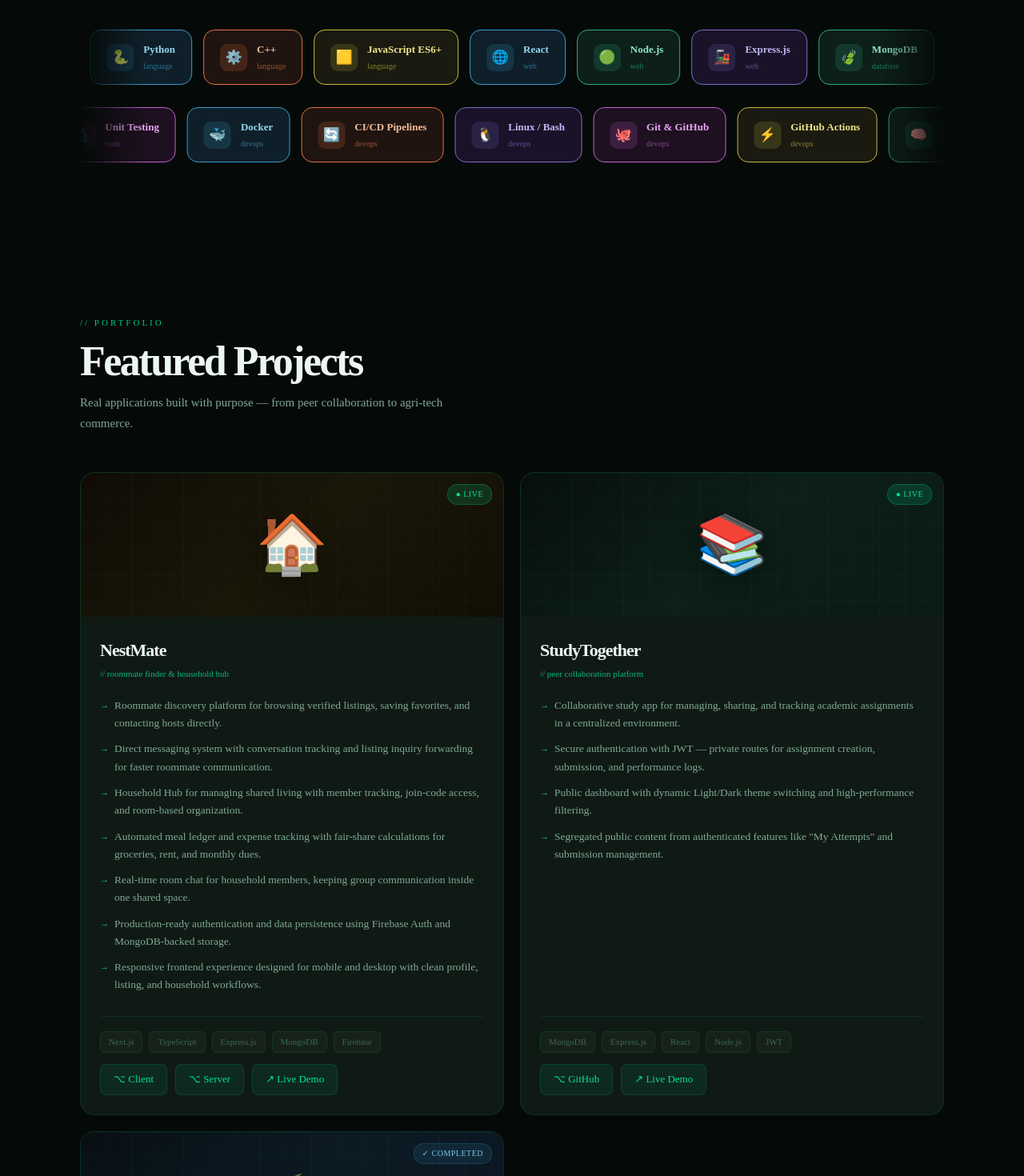
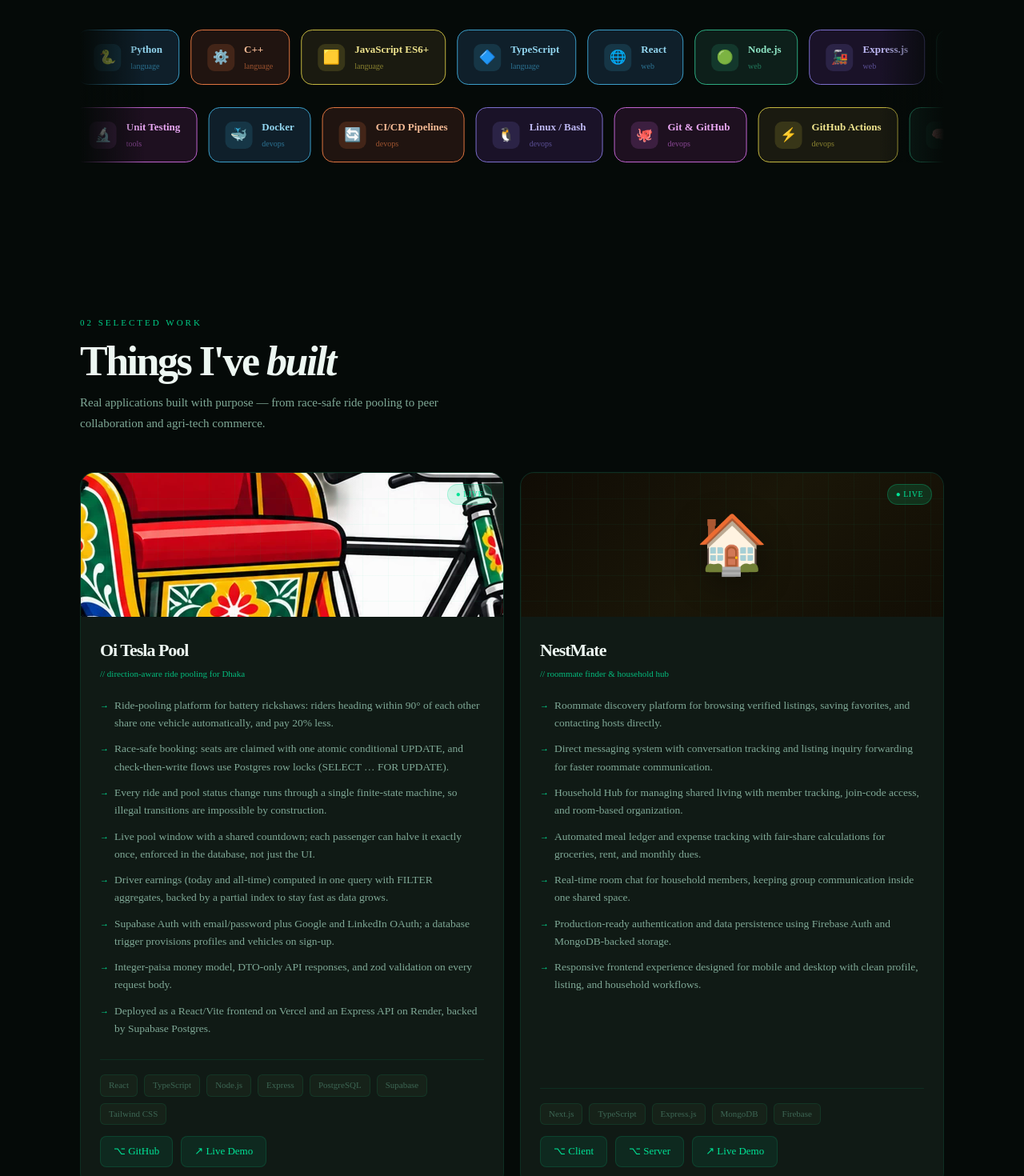
Before and after one commit to rafi0112/PORTFOLIO2.0, a React (Vite) app: page / in a window 1280 px wide. Shown: the part 1300-2770 px from the top of the page at 80% size. Built offline with nearby package versions, Linux system fonts and the light colour scheme; no server answers.

Commit message:
Add Oi Tesla Pool as featured project and new skills

```diff
--- a/src/components/sections/Projects.tsx
+++ b/src/components/sections/Projects.tsx
@@ -11,9 +11,36 @@
   points: string[];
   techs: string[];
   links: { label: string; url: string }[];
+  image?: string;
+  featured?: boolean;
 }
 
 const projects: Project[] = [
+  {
+    title: "Oi Tesla Pool",
+    subtitle: "// direction-aware ride pooling for Dhaka",
+    icon: "🛺",
+    image: "/oi-tesla-pool.webp",
+    featured: true,
+    bannerClass: "proj-banner-4",
+    badgeClass: "badge-live",
+    badgeText: "● LIVE",
+    points: [
+      "Ride-pooling platform for battery rickshaws: riders heading within 90° of each other share one vehicle automatically, and pay 20% less.",
+      "Race-safe booking: seats are claimed with one atomic conditional UPDATE, and check-then-write flows use Postgres row locks (SELECT … FOR UPDATE).",
+      "Every ride and pool status change runs through a single finite-state machine, so illegal transitions are impossible by construction.",
+      "Live pool window with a shared countdown; each passenger can halve it exactly once, enforced in the database, not just the UI.",
+      "Driver earnings (today and all-time) computed in one query with FILTER aggregates, backed by a partial index to stay fast as data grows.",
+      "Supabase Auth with email/password plus Google and LinkedIn OAuth; a database trigger provisions profiles and vehicles on sign-up.",
+      "Integer-paisa money model, DTO-only API responses, and zod validation on every request body.",
+      "Deployed as a React/Vite frontend on Vercel and an Express API on Render, backed by Supabase Postgres.",
+    ],
+    techs: ["React", "TypeScript", "Node.js", "Express", "PostgreSQL", "Supabase", "Tailwind CSS"],
+    links: [
+      { label: "⌥ GitHub", url: "https://github.com/rafi0112/oi-tesla-pool" },
+      { label: "↗ Live Demo", url: "https://oi-tesla-pool.vercel.app" },
+    ],
+  },
   {
     title: "NestMate",
     subtitle: "// roommate finder & household hub",
@@ -85,10 +112,15 @@
 }
 
 const ProjectCard: React.FC<ProjectCardProps> = ({ project }) => (
-  <div className="proj-card">
+  <div className={`proj-card ${project.featured ? "featured" : ""}`}>
     <div className={`proj-banner ${project.bannerClass}`}>
       <div className="proj-banner-grid"></div>
-      <div className="proj-banner-glyph">{project.icon}</div>
+      {project.image ? (
+        <img className="proj-banner-img" src={project.image} alt="" />
+      ) : (
+        <div className="proj-banner-glyph">{project.icon}</div>
+      )}
+      {project.featured && <div className="badge-featured">★ FEATURED</div>}
       <div className={`proj-status-badge ${project.badgeClass}`}>
         {project.badgeText}
       </div>
@@ -130,11 +162,13 @@
     <section id="projects">
       <RevealOnScroll>
         <div className="sh">
-          <div className="sh-label">// portfolio</div>
-          <h2 className="sh-title">Featured Projects</h2>
+          <div className="sh-label"><span className="sh-num">02</span> Selected work</div>
+          <h2 className="sh-title">
+            Things I&apos;ve <em>built</em>
+          </h2>
           <p className="sh-sub">
-            Real applications built with purpose — from peer collaboration to
-            agri-tech commerce.
+            Real applications built with purpose — from race-safe ride pooling
+            to peer collaboration and agri-tech commerce.
           </p>
         </div>
       </RevealOnScroll>
--- a/src/components/sections/Skills.tsx
+++ b/src/components/sections/Skills.tsx
@@ -13,6 +13,7 @@
   { icon: "🐍", name: "Python", cat: "language", v: "v2" },
   { icon: "⚙️", name: "C++", cat: "language", v: "v3" },
   { icon: "🟨", name: "JavaScript ES6+", cat: "language", v: "v6" },
+  { icon: "🔷", name: "TypeScript", cat: "language", v: "v2" },
   { icon: "🌐", name: "React", cat: "web", v: "v2" },
   { icon: "🟢", name: "Node.js", cat: "web", v: "v4" },
   { icon: "🚂", name: "Express.js", cat: "web", v: "v1" },
@@ -30,6 +31,8 @@
   { icon: "🧠", name: "DSA", cat: "fundamentals", v: "v4" },
   { icon: "🏗️", name: "Microservices", cat: "architecture", v: "v1" },
   { icon: "🗄️", name: "SQL & NoSQL", cat: "database", v: "v2" },
+  { icon: "🐘", name: "PostgreSQL", cat: "database", v: "v1" },
+  { icon: "⚡", name: "Supabase", cat: "backend", v: "v4" },
   { icon: "🌐", name: "RESTful APIs", cat: "backend", v: "v3" },
   { icon: "🔬", name: "Unit Testing", cat: "tools", v: "v5" },
 ];
@@ -54,8 +57,8 @@
     <section id="skills">
       <RevealOnScroll>
         <div className="sh">
-          <div className="sh-label">// expertise</div>
-          <h2 className="sh-title">Technical Skills</h2>
+          <div className="sh-label"><span className="sh-num">01</span> Expertise</div>
+          <h2 className="sh-title">Tools I <em>reach for</em></h2>
           <p className="sh-sub">
             A multi-disciplinary toolkit spanning languages, frameworks,
             systems, and DevOps.
```
Also changed, not shown: public/oi-tesla-pool.webp (added).
